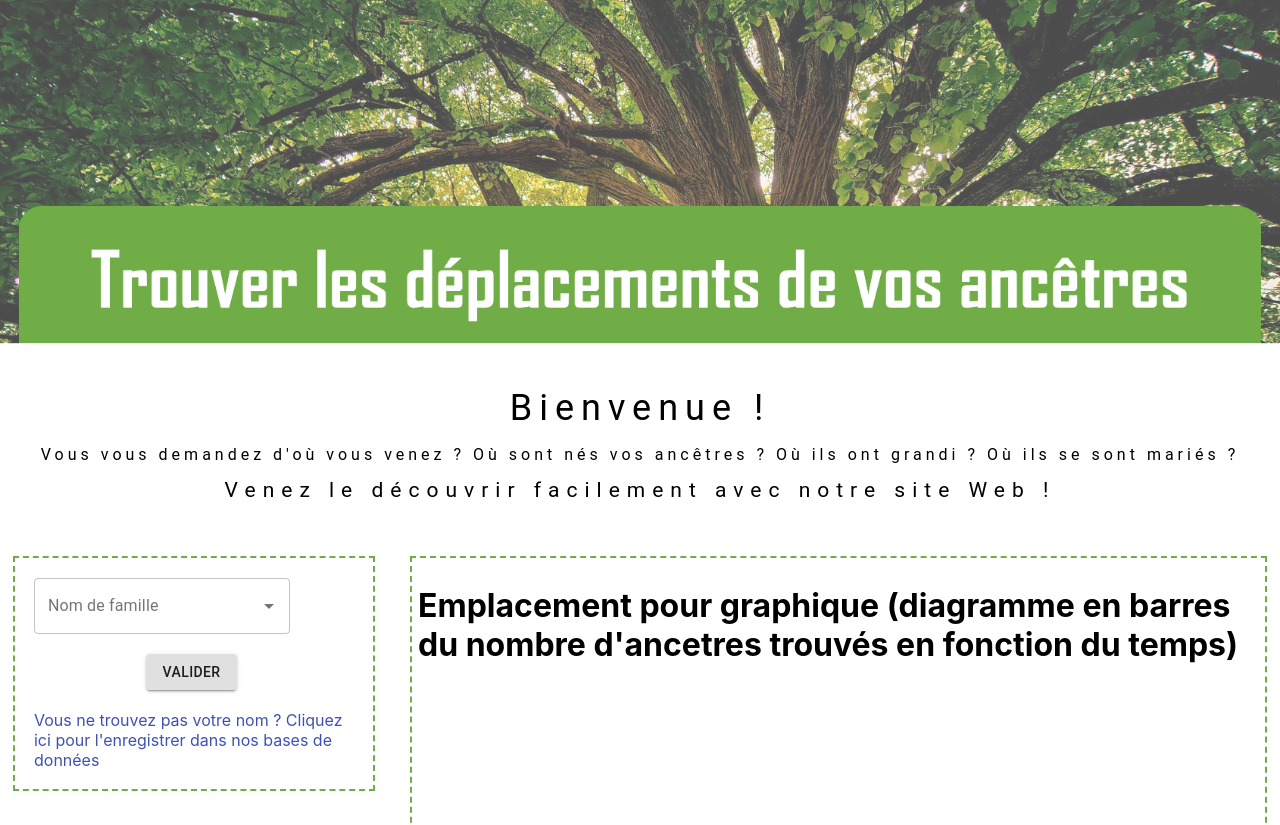
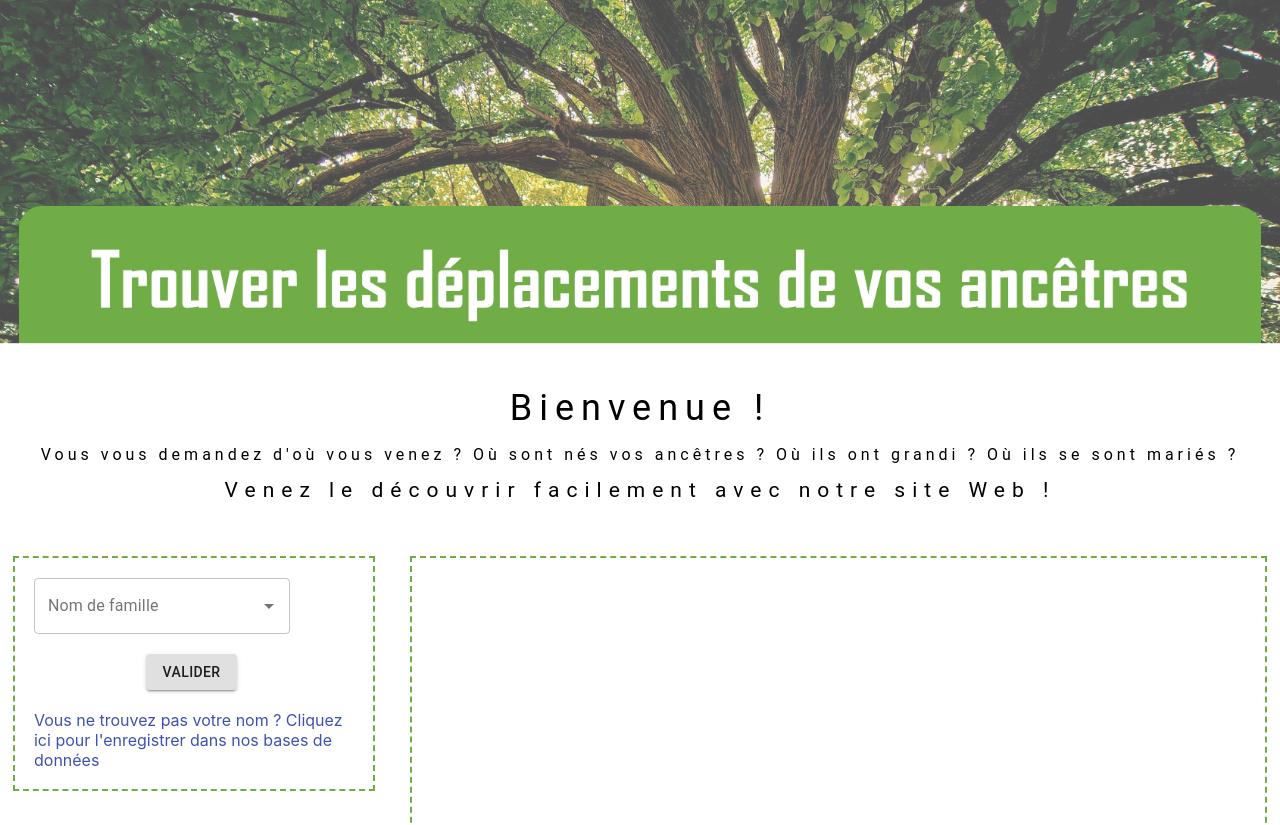
Before and after one commit to SimonGuilbert/Genealogy, a React (Create React App) app in the folder frontend/: page / in a window 1280 px wide. Shown: the top 825 px of the page. Built offline with nearby package versions, Linux system fonts and the light colour scheme; no server answers; the HTML template or start-up script is replaced by a standard one.

Commit message:
Ajout Histogramme

```diff
--- a/frontend/src/pages/Home.js
+++ b/frontend/src/pages/Home.js
@@ -98,7 +98,9 @@ export default function Home() {
             </div>
 
             <div className="inner-right">
-                <h1>Emplacement pour graphique (diagramme en barres du nombre d'ancetres trouvés en fonction du temps)</h1>
+                <canvas id="myChart"></canvas>
+                <script src="https://cdnjs.cloudflare.com/ajax/libs/Chart.js/2.8.0/Chart.min.js"></script>
+                <script src="Histogramme.js"></script>
             </div>
         </div>
 
```
